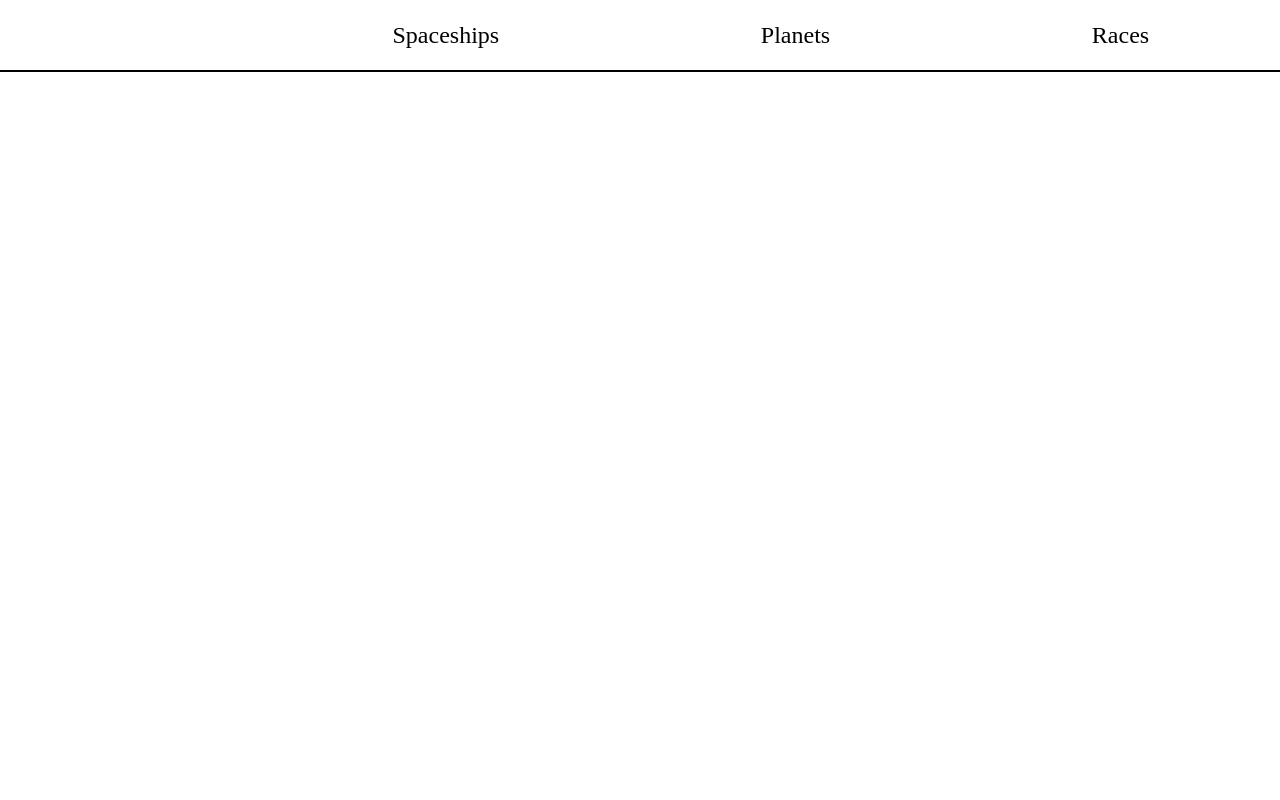
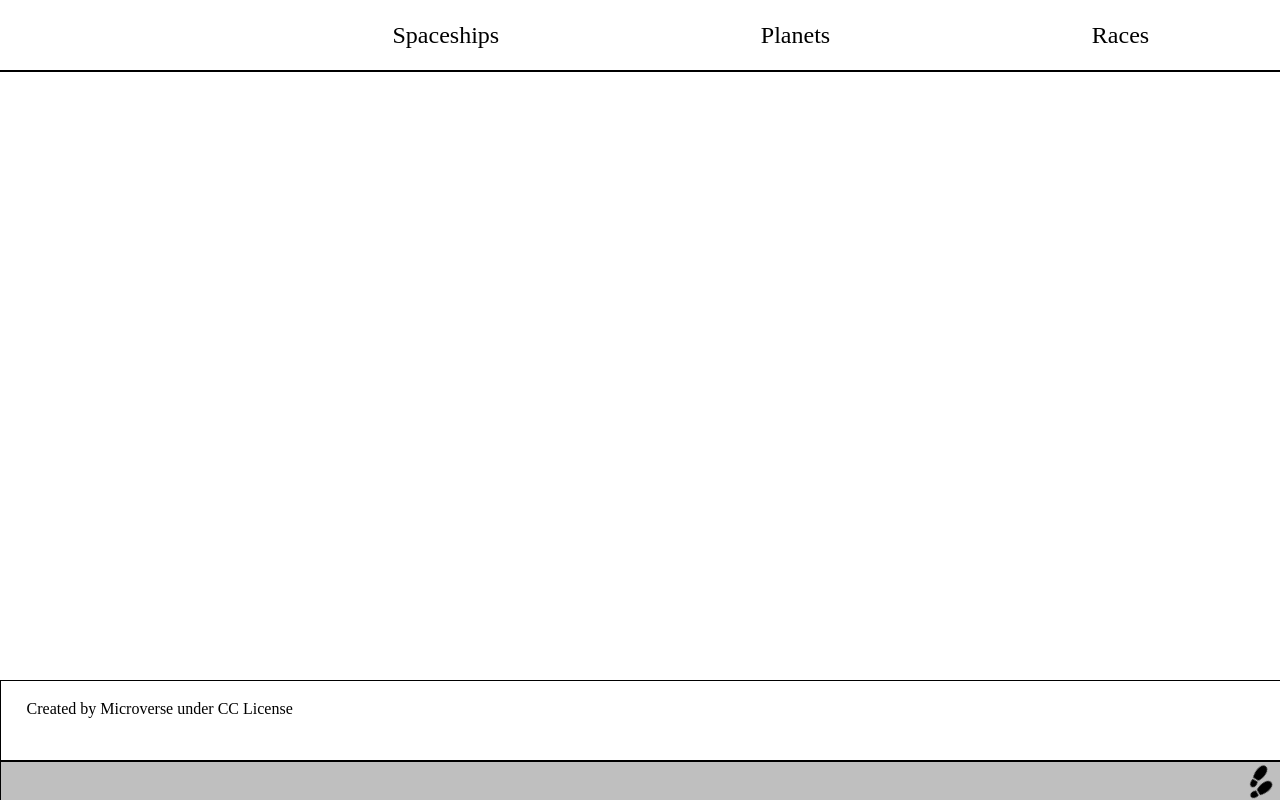
Before and after one commit to Christianib003/Pokemon, a website built with webpack: page src/index.html in a window 1280 px wide. Built offline with nearby package versions, Linux system fonts and the light colour scheme.

Commit message:
Add footer

```diff
--- a/src/index.html
+++ b/src/index.html
@@ -17,5 +17,14 @@
             </ul>
         </nav>
     </header>
+
+    <footer class="footer">
+        <div class="footerLicenseDiv">
+            <p class="footerLicense">Created by Microverse under CC License</p>
+        </div>
+        <div class="footerImageDiv">
+            <img src="./images/footsteps-silhouette-variant.png" class="footerImage">
+        </div>
+    </footer>
 </body>
 </html>
--- a/src/style.css
+++ b/src/style.css
@@ -25,3 +25,38 @@
   text-decoration: none;
   color: black;
 }
+
+.footer {
+  position: fixed;
+  left: 0;
+  bottom: 0;
+  width: 100%;
+  margin: auto;
+  height: 15%;
+}
+
+.footerLicenseDiv {
+  width: 100%;
+  border: 1px solid;
+
+  height: 66%;
+}
+
+.footerLicense {
+  margin: 1.5% 0 1.5% 2%
+}
+
+.footerImageDiv {
+  background-color: rgba(128, 128, 128, 0.5);
+  border: 1px solid;
+  height: 33%;
+  width: 100%;
+  margin: auto;
+}
+
+.footerImage {
+  height: 80%;
+  float: right;
+  padding: 5px;
+  transform: rotate(45deg);
+}
```
Also changed, not shown: src/images/footsteps-silhouette-variant.png (added).
